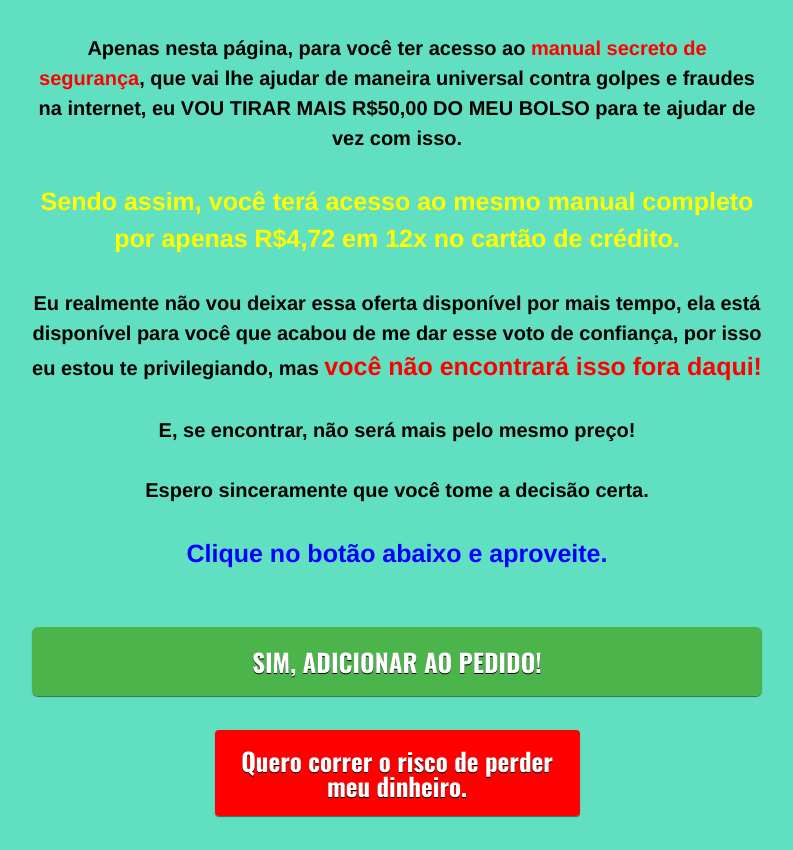
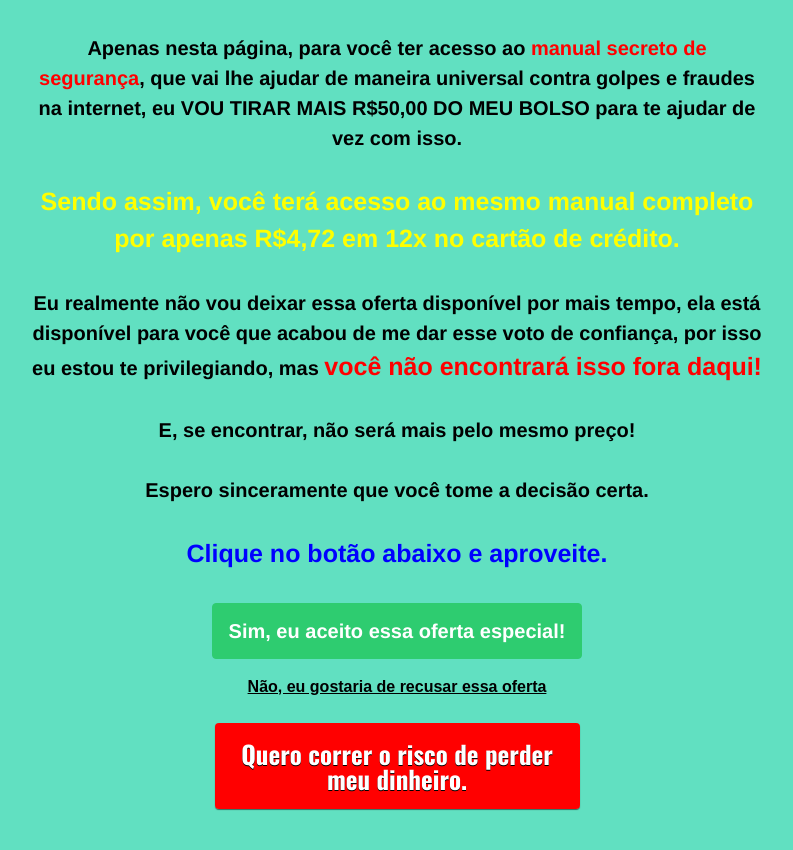
Before and after one commit to dtmedia26/jogosautomaticos.fun, a plain HTML site: page downsell/index.html in a window 1280 px wide. Shown: the part 648-1498 px from the top of the page, without its empty margins (243-1036 px from the left). Drawn offline with nearby package versions, Linux system fonts and the light colour scheme; a script that the page names is missing.

Commit message:
Update index.html

```diff
--- a/downsell/index.html
+++ b/downsell/index.html
@@ -70,11 +70,18 @@
             <!-- VSL -->
             <!-- <script type="text/javascript" id="scr_61f0776fd7ed8400081d0352">var s=document.createElement("script");s.src="https://cdn.converteai.net/e0b5596b-ebf0-432f-af21-4684c224b17b/players/61f0776fd7ed8400081d0352/player.js",s.async=!0,document.head.appendChild(s);</script> -->
             <!-- Botão -->
-            <div id="cta1" class="mt-4 d-none">
+<!--             <div id="cta1" class="mt-4 d-none">
               <button data-braip-one-click="true" data-braip-upsell="ups2d3rk" data-braip-split="12" class="a-btn" style="text-decoration: none;">
                 <span class="span-btn">SIM, ADICIONAR AO PEDIDO!</span>
               </button>
-            </div>
+            </div> -->
+
+              <div style="text-align:center">
+          <button id="kiwify-upsell-trigger-OvsQEXm" style="background-color:#2ECC70;padding:12px 16px;cursor:pointer;color:#FFFFFF;font-weight:600;border-radius:4px;border:1px solid #2ECC70;font-size:20px;">Sim, eu aceito essa oferta especial!</button>
+          <div id="kiwify-upsell-cancel-trigger" style="margin-top:1rem;cursor:pointer;font-size:16px;text-decoration:underline;font-family:sans-serif;">Não, eu gostaria de recusar essa oferta</div>
+        </div><script>
+            let nextUpsellURL = "";
+            let nextDownsellURL = "";</script><script src="https://kiwify-snippets.netlify.app/upsell/upsell.min.js"></script>
 
              <div id="cta2" class="mt-4 d-none">
               <a href="https://robodejogos10x.online/downsell" class="b-btn" style="text-decoration: none;">
```
